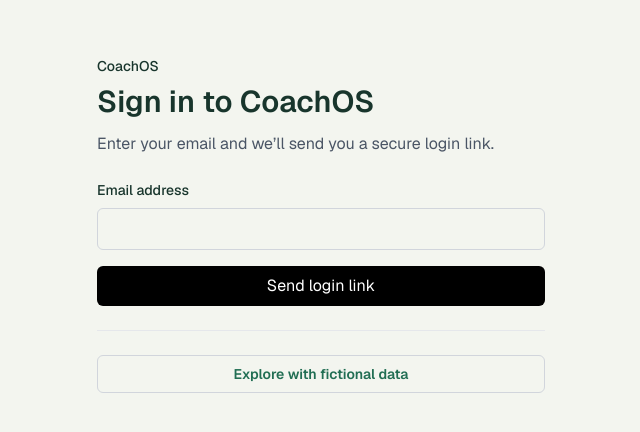
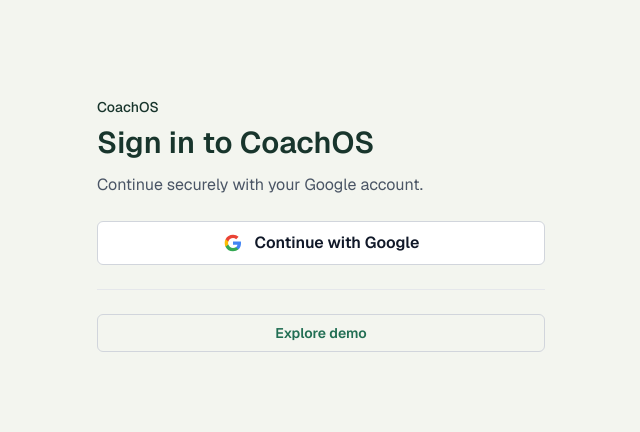
Before and after one commit to prakash-dey/coachOS, a Next.js app: page /login in a window 1280 px wide. Shown: the part 176-608 px from the top of the page, without its empty margins (319-959 px from the left). Built offline with nearby package versions, Linux system fonts and the light colour scheme.

Commit message:
feat: add Google authentication

```diff
--- a/app/login/actions.ts
+++ b/app/login/actions.ts
@@ -3,19 +3,7 @@
 import { createClient } from "@/lib/supabase/server";
 import { redirect } from "next/navigation";
 
-export async function sendMagicLink(formData: FormData) {
-    const emailValue = formData.get("email");
-    if (typeof emailValue !== "string") {
-        redirect("/login?error=invalid_email");
-    }
-
-    const email = emailValue.trim().toLowerCase();
-    const emailIsValid = email.length <= 253 && /^[^\s@]+@[^\s@]+\.[^\s@]+$/.test(email);
-
-    if (!emailIsValid) {
-        redirect("/login?error=invalid_email");
-    }
-
+function getAuthCallbackUrl() {
   const siteUrl = process.env.NEXT_PUBLIC_SITE_URL;
   if (!siteUrl) {
     throw new Error("NEXT_PUBLIC_SITE_URL is not configured.");
@@ -23,19 +11,21 @@
 
   const callbackUrl = new URL("/auth/callback", siteUrl);
   callbackUrl.searchParams.set("next", "/auth/continue");
+  return callbackUrl.toString();
+}
+
+export async function signInWithGoogle() {
   const supabase = await createClient();
-
-  const { error } = await supabase.auth.signInWithOtp({
-    email,
+  const { data, error } = await supabase.auth.signInWithOAuth({
+    provider: "google",
     options: {
-      emailRedirectTo: callbackUrl.toString(),
-      shouldCreateUser: true,
+      redirectTo: getAuthCallbackUrl(),
     },
   });
 
-  if (error) {
-    redirect("/login?error=unable_to_send_link");
+  if (error || !data.url) {
+    redirect("/login?error=google_auth_unavailable");
   }
 
-  redirect("/login?message=check_email");
+  redirect(data.url);
 }
--- a/app/login/page.tsx
+++ b/app/login/page.tsx
@@ -1,4 +1,4 @@
-import { sendMagicLink } from "./actions";
+import { signInWithGoogle } from "./actions";
 import { startDemo } from "@/app/demo/actions";
 
 type LoginPageProps = {
@@ -12,23 +12,19 @@
   const params = await searchParams;
 
   const errorMessage =
-  params.error === "invalid_email"
-    ? "Enter a valid email address."
-    : params.error === "unable_to_send_link"
-      ? "We could not send the login link. Please try again."
-      : params.error === "missing_auth_code" ||
-          params.error === "authentication_failed"
-        ? "That login link is invalid or has expired."
+    params.error === "missing_auth_code" ||
+      params.error === "authentication_failed"
+        ? "We couldn’t complete Google sign-in. Please try again."
         : params.error === "access_inactive"
           ? "Your workspace access is currently inactive."
           : params.error === "demo_unavailable"
             ? "The demo could not be started. Please try again shortly."
+            : params.error === "google_auth_unavailable"
+              ? "Google sign-in is temporarily unavailable. Please try again."
             : null;
 
   const successMessage =
-    params.message === "check_email"
-      ? "Check your email for your secure login link."
-      : params.message === "demo_ended"
+    params.message === "demo_ended"
         ? "Demo ended. Sign in to return to your real workspace."
       : null;
 
@@ -38,9 +34,7 @@
         <p className="mb-2 text-sm font-medium">CoachOS</p>
         <h1 className="text-3xl font-semibold">Sign in to CoachOS</h1>
 
-        <p className="mt-3 text-gray-600">
-          Enter your email and we’ll send you a secure login link.
-        </p>
+        <p className="mt-3 text-gray-600">Continue securely with your Google account.</p>
 
         {errorMessage && (
           <p className="mt-6 rounded-md bg-red-50 p-3 text-sm text-red-700">
@@ -54,34 +48,22 @@
           </p>
         )}
 
-        <form action={sendMagicLink} className="mt-6 space-y-4">
-          <div>
-            <label htmlFor="email" className="block text-sm font-medium">
-              Email address
-            </label>
-
-            <input
-              id="email"
-              name="email"
-              type="email"
-              autoComplete="email"
-              required
-              className="mt-2 w-full rounded-md border border-gray-300 px-3 py-2"
-            />
-          </div>
-
-          <button
-            type="submit"
-            className="w-full rounded-md bg-black px-4 py-2 text-white"
-          >
-            Send login link
+        <form action={signInWithGoogle} className="mt-6">
+          <button type="submit" className="flex min-h-11 w-full items-center justify-center gap-3 rounded-md border border-gray-300 bg-white px-4 py-2 font-semibold text-gray-900 transition hover:bg-gray-50">
+            <svg aria-hidden="true" viewBox="0 0 24 24" className="h-5 w-5">
+              <path fill="#4285F4" d="M21.6 12.23c0-.71-.06-1.4-.18-2.07H12v3.92h5.38a4.6 4.6 0 0 1-2 3.02v2.54h3.24c1.9-1.75 2.98-4.33 2.98-7.41Z" />
+              <path fill="#34A853" d="M12 22c2.7 0 4.97-.9 6.62-2.36l-3.24-2.54c-.9.6-2.05.96-3.38.96-2.61 0-4.82-1.76-5.61-4.13H3.04v2.62A10 10 0 0 0 12 22Z" />
+              <path fill="#FBBC05" d="M6.39 13.93A6.02 6.02 0 0 1 6.08 12c0-.67.12-1.32.31-1.93V7.45H3.04A10 10 0 0 0 2 12c0 1.61.38 3.14 1.04 4.55l3.35-2.62Z" />
+              <path fill="#EA4335" d="M12 5.94c1.47 0 2.79.5 3.83 1.5l2.87-2.88A9.62 9.62 0 0 0 12 2a10 10 0 0 0-8.96 5.45l3.35 2.62C7.18 7.7 9.39 5.94 12 5.94Z" />
+            </svg>
+            Continue with Google
           </button>
         </form>
 
         <div className="mt-6 border-t border-gray-200 pt-6">
           <form action={startDemo}>
             <button type="submit" className="w-full rounded-md border border-gray-300 px-4 py-2 text-sm font-semibold text-brand">
-              Explore with fictional data
+              Explore demo
             </button>
           </form>
         </div>
```
Also changed, not shown: 1 other file (tests, documents, lock files or other folders). Lines whose indentation alone changed are shown as unchanged.
